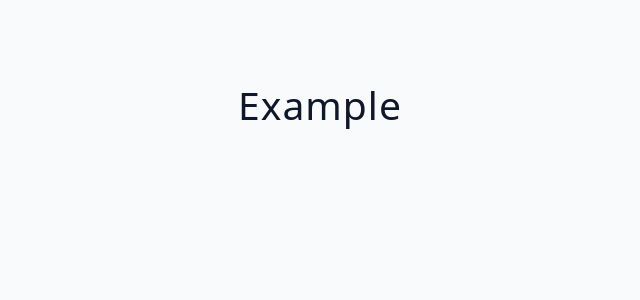
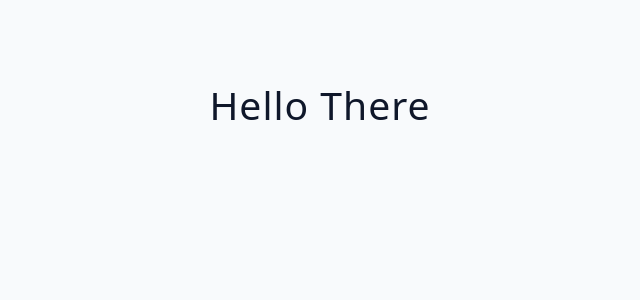
Before and after one commit to isnendyankp/advancedreact, a React (Vite) app: page / in a window 1280 px wide. Shown: the top 300 px of the page, without its empty margins (320-960 px from the left). Built offline with nearby package versions, Linux system fonts and the light colour scheme.

Commit message:
Section 6-104:Don't call hooke's conditionally after return

```diff
--- a/src/tutorial/03-conditional-rendering/starter/03-hooks-rule.jsx
+++ b/src/tutorial/03-conditional-rendering/starter/03-hooks-rule.jsx
@@ -3,18 +3,18 @@ import { useState, useEffect } from 'react';
 // Learn React hooks rule
 const Example = () => {
   const [condition, setCondition] = useState(true);
+  // if (condition) {
+  //   // won't work
+  //   const [state, setState] = useState(false);
+  // }
+
   if (condition) {
-    // won't work
-    const [state, setState] = useState(false);
+    return <h2>Hello There</h2>;
   }
-
-  // if (condition) {
-  //   return <h2>Hello There</h2>;
-  // }
-  // // this will also fail
-  // useEffect(() => {
-  //   console.log('hello there');
-  // }, []);
+  // this will also fail
+  useEffect(() => {
+    console.log('hello there');
+  }, []);
   return <h2>example</h2>;
 };
 
```
